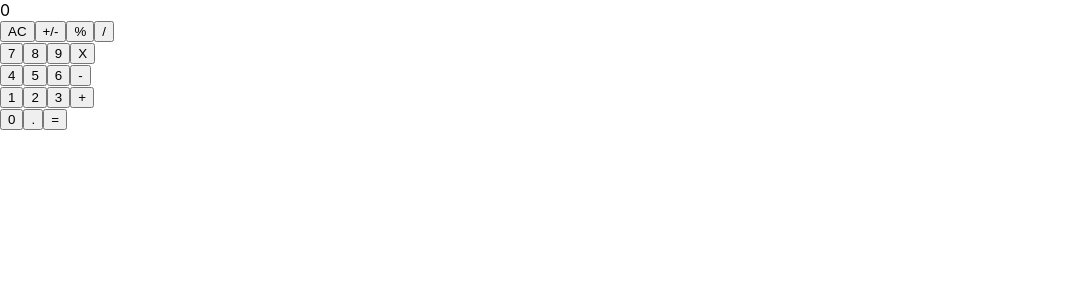
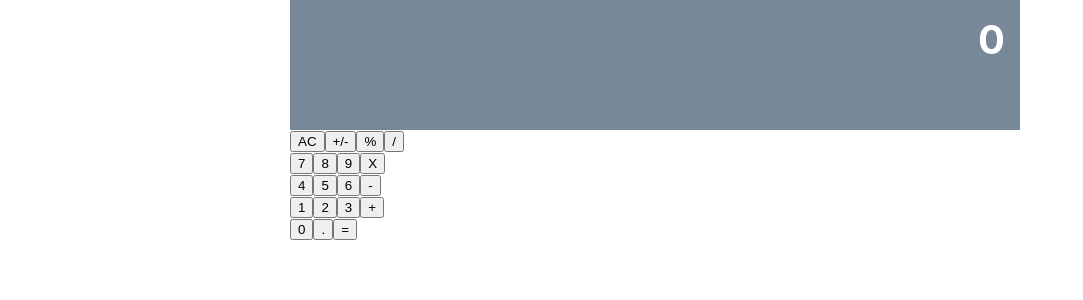
Before and after one commit to cristianCeamatu/dulce-react-calculator, a React (Create React App) app: page / in a window 1280 px wide. Shown: the top 300 px of the page, without its empty margins (0-1083 px from the left). Built offline with nearby package versions, Linux system fonts and the light colour scheme.

Commit message:
styling display component

```diff
--- a/src/components/Display.js
+++ b/src/components/Display.js
@@ -2,7 +2,7 @@ import React from "react";
 import PropTypes from "prop-types";
 
 export default function Display({ result }) {
-  return <div>{result}</div>;
+  return <div id="display">{result}</div>;
 }
 
 Display.propTypes = { result: PropTypes.string };
--- a/src/index.css
+++ b/src/index.css
@@ -1,13 +1,32 @@
 body {
   margin: 0;
-  font-family: -apple-system, BlinkMacSystemFont, "Segoe UI", "Roboto", "Oxygen",
-    "Ubuntu", "Cantarell", "Fira Sans", "Droid Sans", "Helvetica Neue",
-    sans-serif;
+  font-family: -apple-system, BlinkMacSystemFont, "Segoe UI", "Roboto", "Oxygen", "Ubuntu", "Cantarell", "Fira Sans", "Droid Sans", "Helvetica Neue", sans-serif;
   -webkit-font-smoothing: antialiased;
   -moz-osx-font-smoothing: grayscale;
 }
 
 code {
-  font-family: source-code-pro, Menlo, Monaco, Consolas, "Courier New",
-    monospace;
+  font-family: source-code-pro, Menlo, Monaco, Consolas, "Courier New", monospace;
 }
+
+#root {
+  display: flex;
+  justify-content: center;
+}
+
+#display, #main, #panel {
+  /* align-items: center; */
+  display: flex;
+  width: 700px;
+  flex-direction: column;
+}
+
+#display {
+  height: 100px;
+  background-color: lightslategray;
+  font-weight: bold;
+  color: white;
+  padding: 15px;
+  text-align: right;
+  font-size: 2.5em;
+}
```
